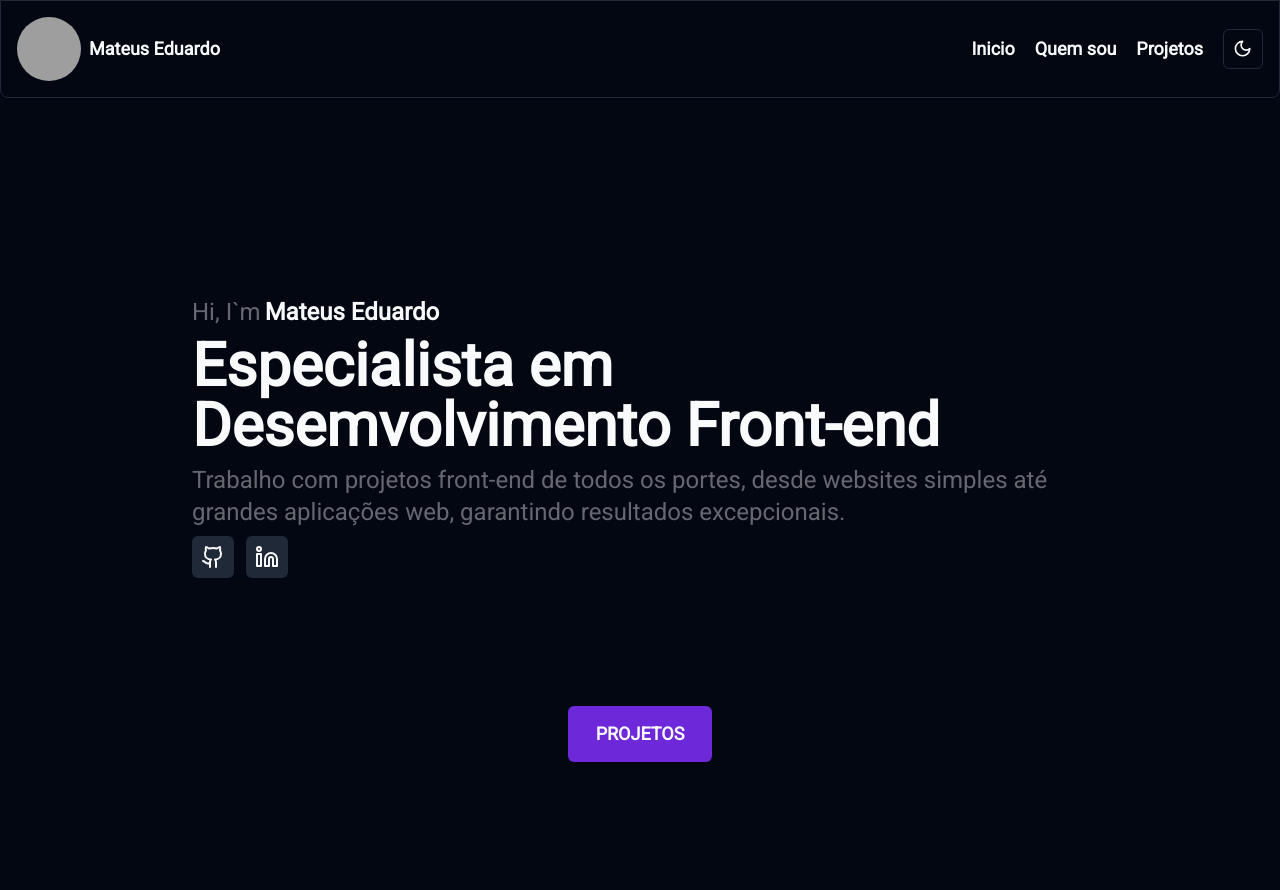
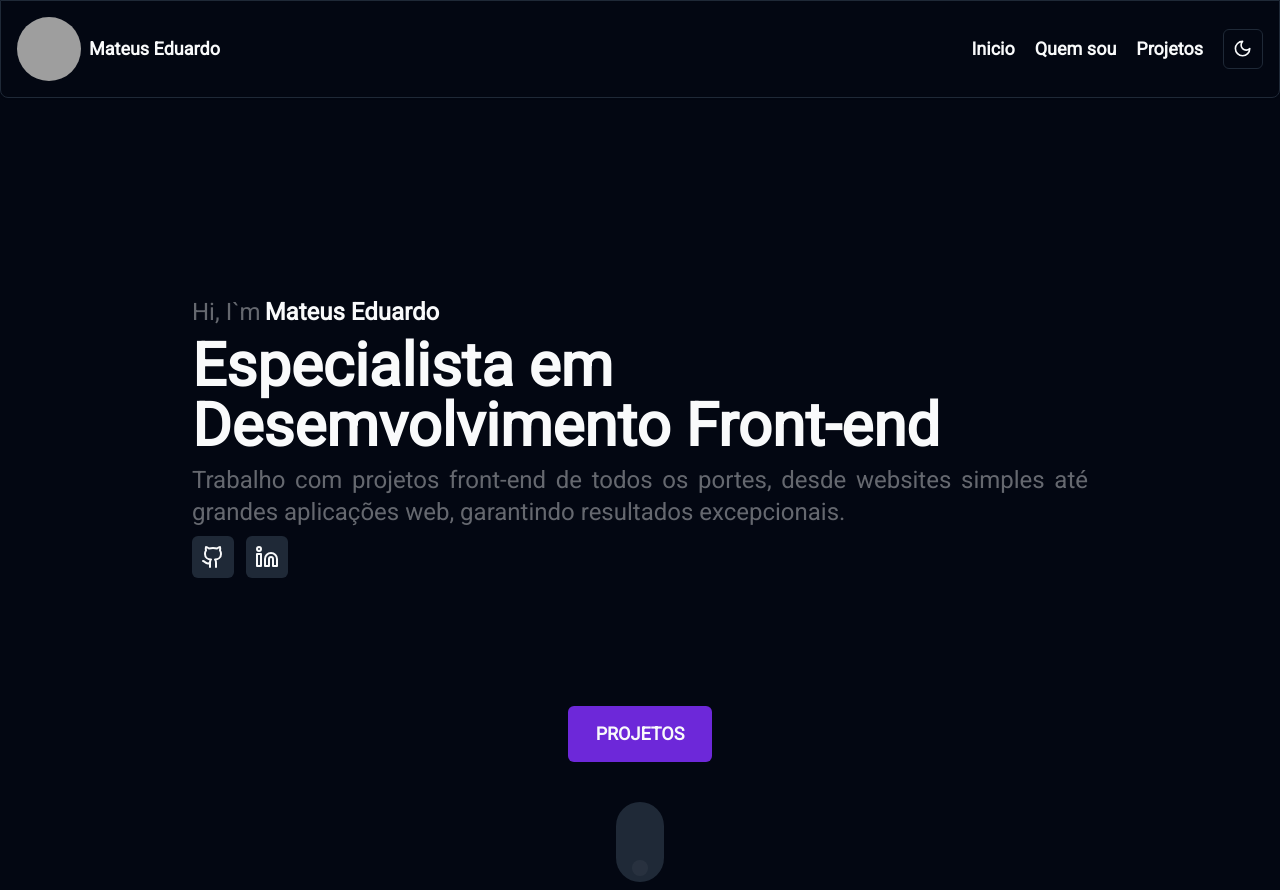
Before and after one commit to mateusedua/portfolio, a Next.js app: page / in a window 1280 px wide. Before the commit the page ends 800 px from the top, so only its background shows below. Built offline with nearby package versions, Linux system fonts and the light colour scheme; grey boxes are pictures that could not be loaded.

Commit message:
feat: add scroll icon

```diff
--- a/src/app/(home)/page.tsx
+++ b/src/app/(home)/page.tsx
@@ -10,6 +10,7 @@ import { Badge } from "../_components/ui/badge"
 const Home = () => {
     return (
         <>
+            <title>Mateus Eduardo</title>
             <Header />
             <motion.div
                 initial={{ opacity: 0, scale: 0.5 }}
@@ -22,7 +23,7 @@ const Home = () => {
                         <span className="font-bold text-2xl">Mateus Eduardo</span>
                     </div>
                     <p className="text-6xl max-md:text-4xl font-bold">Especialista em Desemvolvimento Front-end</p>
-                    <p className="text-2xl opacity-40 text">Trabalho com projetos front-end de todos os portes, desde websites simples até grandes aplicações web, garantindo resultados excepcionais.</p>
+                    <p className="text-2xl opacity-40 text-justify">Trabalho com projetos front-end de todos os portes, desde websites simples até grandes aplicações web, garantindo resultados excepcionais.</p>
                     <div className="flex gap-3">
                         <Link href="https://github.com/mateusedua" target="_blank">
                             <Badge variant="secondary" className="rounded-md p-2">
@@ -39,6 +40,11 @@ const Home = () => {
                 <div className="mt-32">
                     <Button className="text-lg font-bold p-7">PROJETOS</Button>
                 </div>
+                <div className="mt-10">
+                    <div className="rounded-full border-3 bg-secondary w-12 h-20 relative">
+                        <div className="w-4 h-4 rounded-full absolute bg-secondary-foreground top-[10px] left-[50%] transform -translate-x-1/2 animate-[wheel_2s_infinite]"></div>
+                    </div>
+                </div>
             </motion.div>
         </>
     )
```
